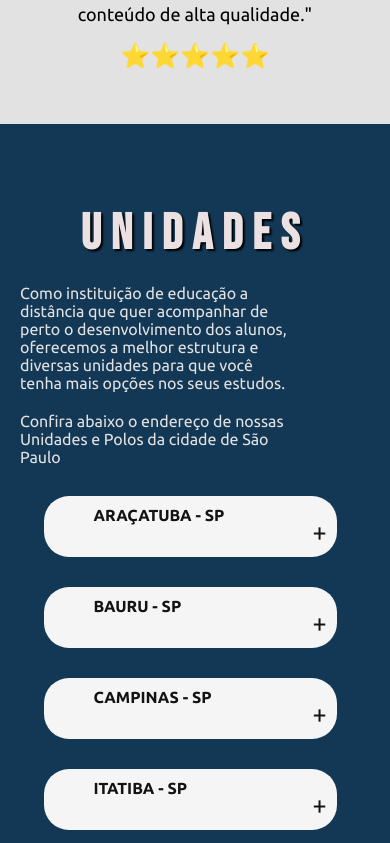
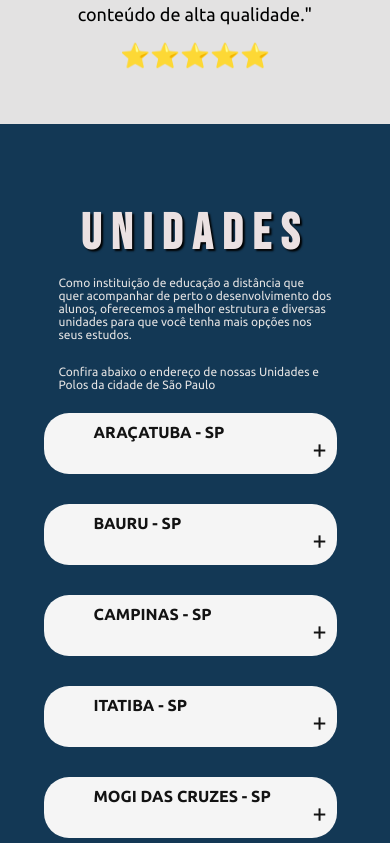
Before and after one commit to wait4theQ/rglanc, a React (Create React App) app: page / in a window 390 px wide. Shown: the part 5721-6564 px from the top of the page. Built offline with nearby package versions, Linux system fonts and the light colour scheme.

Commit message:
final touches

```diff
--- a/src/components/location/location.css
+++ b/src/components/location/location.css
@@ -104,10 +104,15 @@ margin-left: 0 ;
 @media only screen and (max-width: 800px) {
     .map-sec p {
         width:100%;
-        margin:20px;
+        margin:auto;
+        text-align: start;
+        padding:12px;
+        font-size:12px;
     }
     .map-sec  {
         width:100%;
+        align-content: center;
+        align-items: center;
     }
     .polos-container {
         max-width:100%;
```
